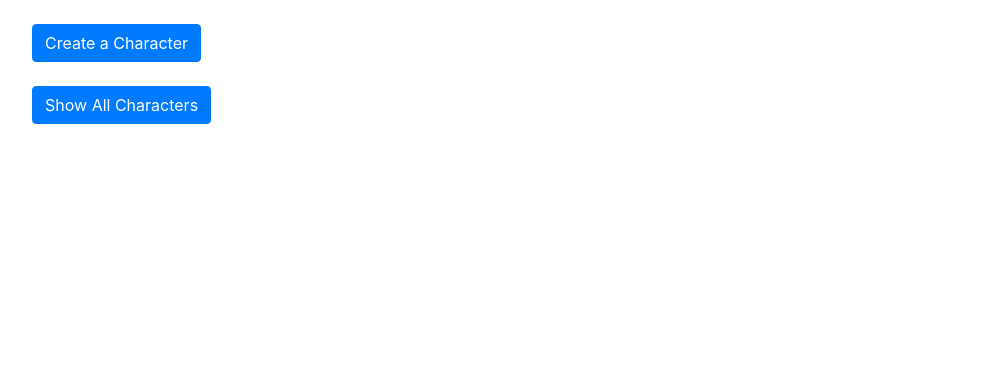
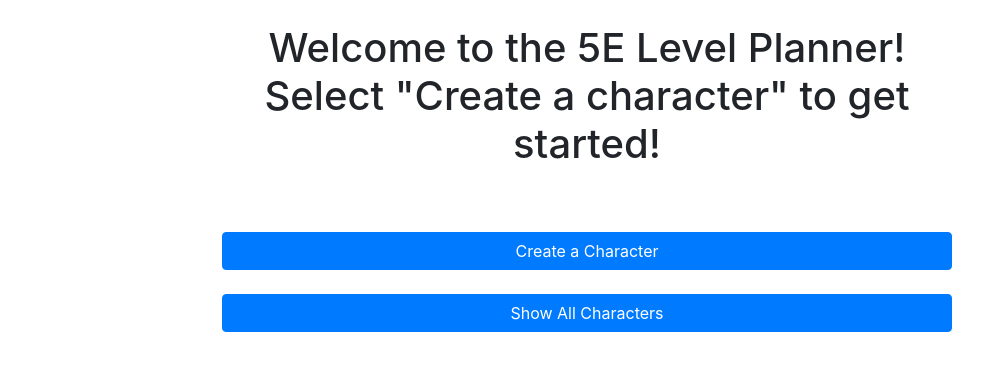
Before and after one commit to Quileggen/5E-Level-Guide, a Flask app: page / in a window 1280 px wide. Shown: the top 371 px of the page, without its empty margins (53-1036 px from the left). Run offline with Flask 2, Linux system fonts and the light colour scheme; some libraries are stand-ins or nearby versions.

Commit message:
Updating homepage styling

```diff
--- a/templates/index.html
+++ b/templates/index.html
@@ -3,18 +3,18 @@
 {% block body %}
     <br>
     <div class="container">
-        <div class="row align-items-center">
-            <div class="col align-self-center">
+        <div class="row justify-content-center">
+            <div class="col-8 align-content-center">
+                <h1><p class="text-center">Welcome to the 5E Level Planner!<br>
+                Select "Create a character" to get started!</p></h1>
+                <br>
+                <br>
                 <form action="/new">
-                    <button class="btn btn-primary" type="submit">Create a Character</button>
+                    <button class="btn btn-primary btn-block" type="submit">Create a Character</button>
                 </form>
-            </div>
-        </div>
-        <br>
-        <div class="row align-items-center">
-            <div class="col align-self-center">
+                <br>
                 <form action="/all">
-                    <button class="btn btn-primary" type="submit">Show All Characters</button>
+                    <button class="btn btn-primary btn-block" type="submit">Show All Characters</button>
                 </form>
             </div>
         </div>
```
